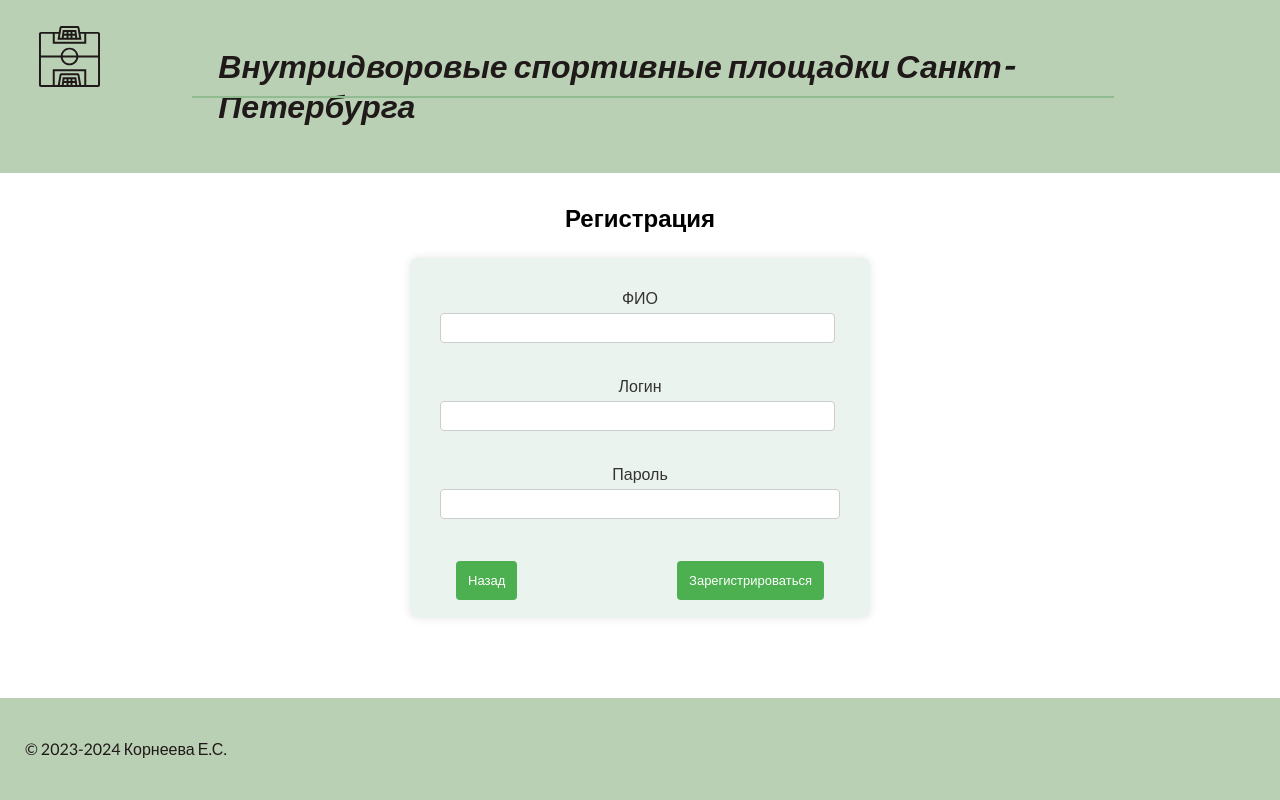
After one commit to Li18ko/Course-Project, a PHP site: page /signup.php in a window 1280 px wide. The commit adds this page. Run offline with PHP 8.4, Linux system fonts and the light colour scheme.

Commit message:
авторизация, регистрация, бд

```diff
--- /dev/null
+++ b/session.php
@@ -0,0 +1,4 @@
+<?php
+    session_start();
+    $session_user = (isset($_SESSION["user"])) ? $_SESSION["user"] : false;
+?>
--- /dev/null
+++ b/signup.php
@@ -0,0 +1,84 @@
+<?php
+include 'db.php';
+?>
+
+<!DOCTYPE html>
+<html lang="en">
+
+<head>
+    <meta charset="UTF-8">
+    <meta name="viewport" content="width=device-width, initial-scale=1.0">
+    <title>Внутридворовые спортивные площадки Санкт-Петербурга</title>
+    <link rel="stylesheet" href="styless.css">
+    <link rel="preconnect" href="https://fonts.googleapis.com">
+    <link rel="preconnect" href="https://fonts.gstatic.com" crossorigin>
+    <link href="https://fonts.googleapis.com/css2?family=Lato&display=swap" rel="stylesheet">
+    <link rel="icon" href="image\logo.svg" type="image/x-icon">
+</head>
+
+<body>
+    <header>
+        <div class="osn_sign_in">
+            <div class="osn">
+                <div class="logo-container">
+                    <img src="image\logo.svg" alt="Логотип">
+                </div>
+                <h1>Внутридворовые спортивные площадки Санкт-Петербурга</h1>
+                <div class="animated-line"></div>
+            </div>
+        </div>
+    </header>
+    <main>
+        <h2>Регистрация</h2>
+        <div class="signup">
+            <form method="POST" autocomplete="off">
+                <label>ФИО</label>
+                <input type="text" name="name">
+                <br>
+                <label>Логин </label>
+                <input type="text" name="login">
+                <br>
+                <label>Пароль </label>
+                <input type="password" name="password">
+                <br>
+                <div class="back_sign_in">
+                    <div class="button_sign_in">
+                        <button type="submit">Зарегистрироваться</button>
+                    </div>
+                </div>
+            </form>
+            <br>
+            <div class="button_back">
+                <button onclick="window.location.href='auth.php'">Назад</button>
+            </div>
+        </div>
+
+
+        <?php
+        if ($_SERVER['REQUEST_METHOD'] === 'POST'){
+            $result = mysqli_query($mysql, "SELECT * FROM users WHERE login=\"".$_POST['login']."\"");
+            echo '<p>Такой пользователь уже существует</p>';
+            //echo mysqli_num_rows($result);
+            if(mysqli_num_rows($result) == 0){
+                mysqli_query($mysql, "INSERT INTO users (name, login, password) VALUES (
+                    \"".$_POST["name"]."\",
+                    \"".$_POST["login"]."\",
+                    \"".md5($_POST["password"])."\"
+                    )"
+                );
+
+                session_start();
+                $_SESSION["user"] = mysqli_fetch_assoc($result);
+
+                header("Location: auth.php");
+            }
+
+        }
+        ?>
+    </main>
+
+    <footer>
+        <p>&copy; 2023-2024 Корнеева Е.С.</p>
+    </footer>
+</body>
+</html>
--- a/styless.css
+++ b/styless.css
@@ -10,25 +10,56 @@ body {
 header {
     background-color: #bad0b4;
     color: rgb(31, 25, 25);
-    padding: 25px;
-    display: flex;
-    justify-content: space-between;
-    align-items: center;
     font-style: italic;
 }
 
+.osn {
+    padding: 25px;
+    width: 95%;
+    box-sizing: border-box;
+    display: flex;
+    justify-content: space-between;
+    align-items: flex-start;
+}
+
+.sign_in-container {
+    width: 5%;
+    box-sizing: border-box;
+    text-align: right;
+}
+
+.sign_in-container img {
+    width: 40%;
+    margin-right: 30%;
+    margin-top: 20%;
+    height: auto;
+}
+
+
+.osn_sign_in {
+    display: flex;
+    justify-content: space-between;
+    align-items: flex-start;
+}
+
+
 .logo-container {
     text-align: left;
+    width: 14%;
+    box-sizing: border-box;
 }
 
 .logo-container img {
-    margin-left: 10%;
-    width: 30%;
+    margin-left: 8%;
+    width: 40%;
     height: auto;
 }
 
 header h1 {
-    width: 90%;
+    width: 86%;
+    box-sizing: border-box;
+    text-align: left;
+    margin-left: 3%;
 }
 
 main {
@@ -50,8 +81,8 @@ footer {
 .animated-line {
     position: absolute;
     top: 12%;
-    left: 19%;
-    width: 68.5%;
+    left: 15%;
+    width: 72%;
     height: 2px;
     background-color: #91bc91;
     transform-origin: 0% 70%;
@@ -286,16 +317,184 @@ select {
     background-color: #d0e8d0;
 }
 
+.auth {
+    max-width: 400px;
+    height: 250px;
+    margin: 0 auto;
+    padding: 30px;
+    background-color: #ebf3ee;
+    border-radius: 8px;
+    box-shadow: 0 0 10px rgba(0, 0, 0, 0.1);
+    margin-top: 2%;
+    text-align: center;
+    position: relative;
+}
+
+.signup {
+    max-width: 400px;
+    height: 300px;
+    margin: 0 auto;
+    padding: 30px;
+    background-color: #ebf3ee;
+    border-radius: 8px;
+    box-shadow: 0 0 10px rgba(0, 0, 0, 0.1);
+    margin-top: 2%;
+    text-align: center;
+    position: relative;
+}
+
+.auth form {
+    display: flex;
+    flex-direction: column;
+}
+
+.auth label {
+    font-size: 16px;
+    margin-bottom: 8px;
+    color: #333;
+}
+
+.auth input {
+    padding: 5px;
+    margin-bottom: 16px;
+    border: 1px solid #ccc;
+    border-radius: 4px;
+    font-size: 16px;
+}
+
+.auth button {
+    padding: 12px;
+    background-color: #4CAF50;
+    color: #fff;
+    border: none;
+    border-radius: 4px;
+    cursor: pointer;
+    font-size: 13px;
+}
+
+.auth button:hover {
+    background-color: #45a049;
+}
+
+.auth button.back-btn {
+    background-color: #ccc;
+    color: #333;
+}
+
+.auth button.back-btn:hover {
+    background-color: #bbb;
+}
+
+.button_back{
+    position: absolute;
+    bottom: 5%;
+    left: 0;
+    margin-top: 10%;
+    margin-left: 10%;
+}
+
+.button_sign_in{
+    position: absolute;
+    bottom: 5%;
+    right: 0;
+    margin-top: 10%;
+    margin-right: 10%;
+
+}
+
+.auth h5{
+    margin-top: 25%;
+}
+
+.signup form {
+    display: flex;
+    flex-direction: column;
+}
+
+.signup label {
+    font-size: 16px;
+    margin-bottom: 5px;
+    color: #333;
+}
+
+.signup input {
+    padding: 5px;
+    margin-bottom: 14px;
+    border: 1px solid #ccc;
+    border-radius: 4px;
+    font-size: 16px;
+}
+
+.signup button {
+    padding: 12px;
+    background-color: #4CAF50;
+    color: #fff;
+    border: none;
+    border-radius: 4px;
+    cursor: pointer;
+    font-size: 13px;
+}
+
+.signup button:hover {
+    background-color: #45a049;
+}
+
+.signup button.back-btn {
+    background-color: #ccc;
+    color: #333;
+}
+
+.signup button.back-btn:hover {
+    background-color: #bbb;
+}
+
 @media only screen and (max-width: 768px) {
-    header {
-        background-color: #bad0b4;
-        color: rgb(31, 25, 25);
-        padding: 25px;
+    .osn_sign_in {
+        padding: 15px;
         display: flex;
         flex-direction: column;
         align-items: center;
+        font-style: italic;
+    }
+
+    .osn {
+        padding: 15px;
+        width: 100%;
+        box-sizing: border-box;
+        display: flex;
+        flex-direction: column;
+        align-items: center;
+    }
+
+    .sign_in-container {
+        text-align: right;
+        width: 100%;
+        box-sizing: border-box;
+    }
+
+    .sign_in-container img {
+        width: 10%;
+        margin-right: 1%;
+        margin-bottom: 1%;
+        height: auto;
+    }
+
+
+    .logo-container {
         text-align: center;
-        font-style: italic;
+        width: 100%;
+        box-sizing: border-box;
+    }
+
+    .logo-container img {
+        width: 60%;
+        height: auto;
+    }
+
+    header h1 {
+        width: 100%;
+        box-sizing: border-box;
+        text-align: center;
     }
 
     .logo-container {
@@ -318,7 +517,7 @@ select {
     main h2 {
         margin-top: 30px;
         text-align: center;
-        font-size: 20px;
+        font-size: 19px;
     }
 
     .animated-line {
```
Also changed, not shown: auth.php (added, +84 -0 lines), index.php (+14 -5 lines), user.php (added, +87 -0 lines), image/sign_in.svg (added).
